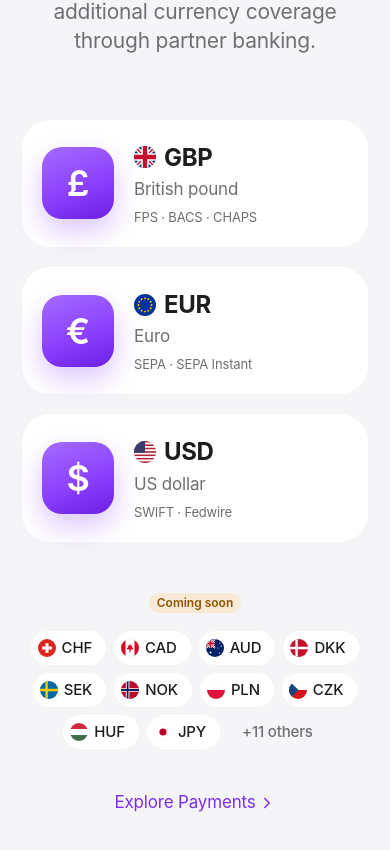
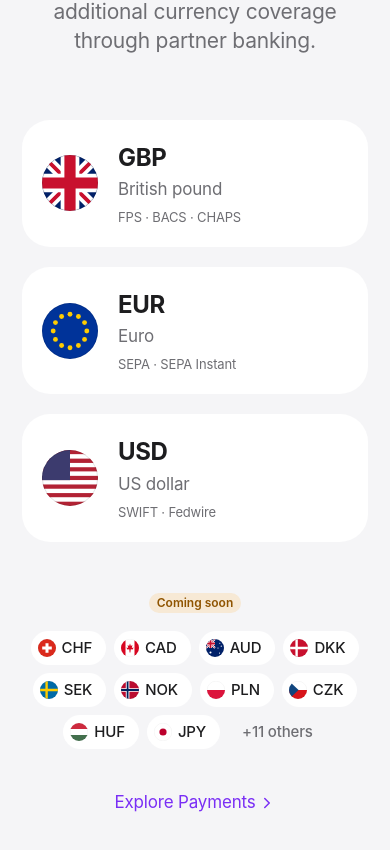
Before and after one commit to ELIJAH-KLINKIN/gleec-uk-landing-page, a React (Vite) app in the folder v3/: page / in a window 390 px wide. Shown: the part 7348-8198 px from the top of the page. Built offline with nearby package versions, Linux system fonts and the light colour scheme.

Commit message:
v3: currency tiles lead with the flag — symbol tiles removed
The £/€/$ tiles repeated what the ticker and name already say. One large
round flag per currency matches the hero account tiles and the coming-soon
chips, so the flag is the one currency mark across the page.

```diff
--- a/v3/src/components/Currencies.css
+++ b/v3/src/components/Currencies.css
@@ -13,25 +13,10 @@
   background: var(--surface);
   text-align: center;
 }
-.cur-symbol {
-  display: grid;
-  place-items: center;
-  width: 96px;
-  height: 96px;
+.cur-flag {
   margin-bottom: var(--s-5);
-  border-radius: 26px;
-  background: linear-gradient(160deg, #a46bff 0%, var(--tint) 55%, #6a1fe3 100%);
-  color: #fff;
-  font-family: var(--font-display);
-  font-size: 3rem;
-  font-weight: 600;
-  line-height: 1;
-  box-shadow: 0 12px 28px color-mix(in srgb, var(--tint) 30%, transparent);
 }
 .cur-code {
-  display: inline-flex;
-  align-items: center;
-  gap: var(--s-2);
   font-family: var(--font-display);
   font-size: var(--t-title-3);
   font-weight: 700;
@@ -93,13 +78,11 @@
     padding: var(--s-5);
     text-align: left;
   }
-  .cur-symbol {
+  .cur-flag {
     grid-row: span 3;
-    width: 72px;
-    height: 72px;
+    width: 56px;
+    height: 56px;
     margin: 0;
-    border-radius: 20px;
-    font-size: 2.25rem;
   }
   .cur-routes {
     margin-top: var(--s-1);
--- a/v3/src/components/Currencies.jsx
+++ b/v3/src/components/Currencies.jsx
@@ -1,4 +1,5 @@
-// Currencies.jsx — the three core currencies as large symbol tiles, then the
+// Currencies.jsx — the three core currencies, each led by its flag (the same
+// round flags as the account tiles and the coming-soon chips), then the
 // currencies planned next.
 import { CURRENCIES } from "../content.js";
 import SectionHeader from "./ui/SectionHeader.jsx";
@@ -21,13 +22,8 @@ export default function Currencies() {
         <ul className="cur-core">
           {CURRENCIES.core.map((c) => (
             <li key={c.code} className="cur-tile squircle">
-              <span className="cur-symbol" aria-hidden="true">
-                {c.symbol}
-              </span>
-              <span className="cur-code">
-                <Flag code={CURRENCY_FLAG[c.code]} size={22} />
-                {c.code}
-              </span>
+              <Flag code={CURRENCY_FLAG[c.code]} size={72} className="flag cur-flag" />
+              <span className="cur-code">{c.code}</span>
               <span className="cur-name">{c.name}</span>
               <span className="cur-routes">{c.routes}</span>
             </li>
--- a/v3/src/content.js
+++ b/v3/src/content.js
@@ -396,9 +396,9 @@ export const CURRENCIES = {
   title: "GBP, EUR and USD at the core. More currencies when you need them.",
   lead: "Run your operating balances in the currencies that matter most, with additional currency coverage through partner banking.",
   core: [
-    { symbol: "£", code: "GBP", name: "British pound", routes: "FPS · BACS · CHAPS" },
-    { symbol: "€", code: "EUR", name: "Euro", routes: "SEPA · SEPA Instant" },
-    { symbol: "$", code: "USD", name: "US dollar", routes: "SWIFT · Fedwire" },
+    { code: "GBP", name: "British pound", routes: "FPS · BACS · CHAPS" },
+    { code: "EUR", name: "Euro", routes: "SEPA · SEPA Instant" },
+    { code: "USD", name: "US dollar", routes: "SWIFT · Fedwire" },
   ],
   soonLabel: "Coming soon",
   soon: ["CHF", "CAD", "AUD", "DKK", "SEK", "NOK", "PLN", "CZK", "HUF", "JPY"],
```
